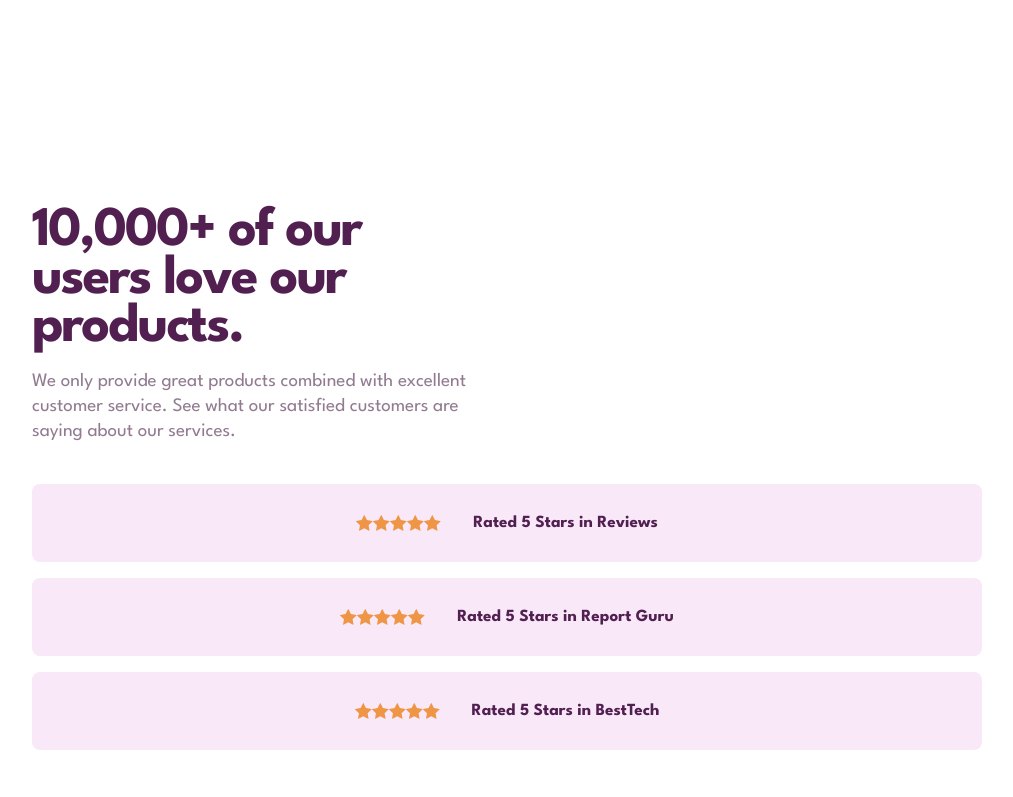
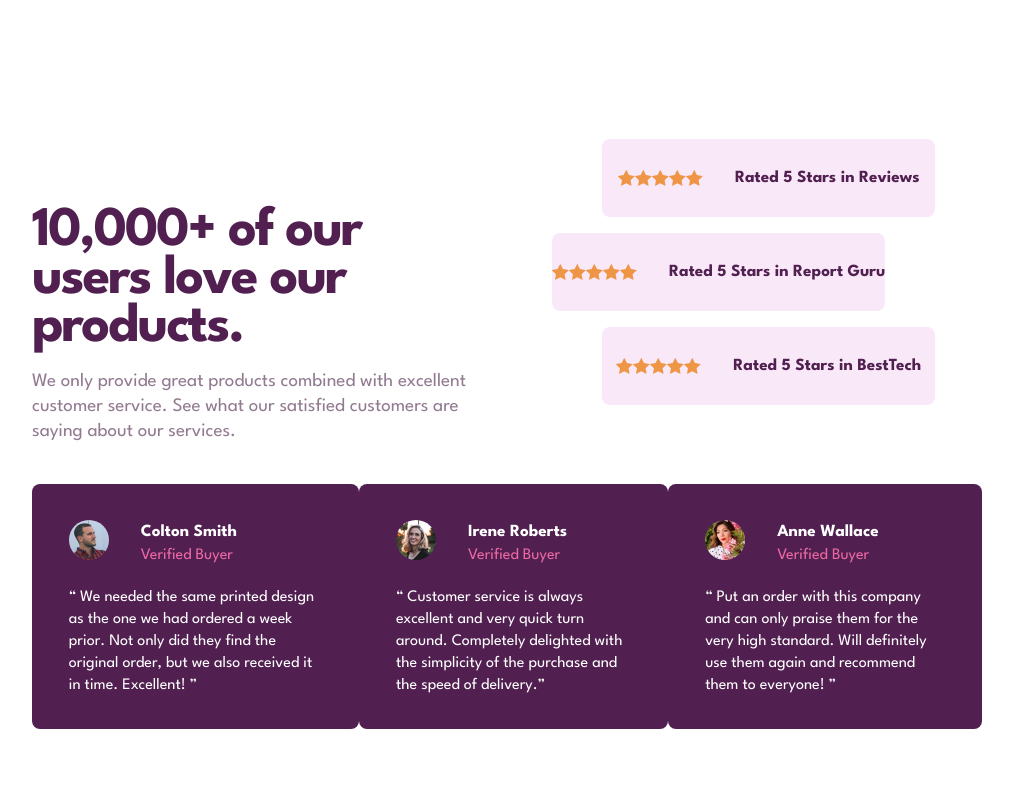
Before and after one commit to DorianCursos/social-proof-section, a plain HTML site: page index.html in a window 1280 px wide. Shown: the top 797 px of the page, without its empty margins (133-1146 px from the left). Drawn offline with Linux system fonts and the light colour scheme.

Commit message:
sin terminar

```diff
--- a/css/styles.css
+++ b/css/styles.css
@@ -12,23 +12,23 @@ body {
   max-width: 1440px;
   margin-inline: auto;
   font-family: 'League Spartan', sans-serif;
-  background-image: url(../assets/images/bg-pattern-top-mobile.svg), url(../assets/images/bg-pattern-bottom-mobile.svg);
-  background-repeat: no-repeat;
-  background-position: top, bottom;
 }
 
 @media screen and (width>768px) {
   body {
     padding: 7.375rem 10.3125rem;
-    background-image: url(../assets/images/bg-pattern-top-desktop.svg), url(../assets/images/bg-pattern-bottom-desktop.svg);
-    background-position: top left, bottom right;
   }
+}
+.first-section {
+  display: flex;
+  flex-direction: column;
+  gap: 7.8125rem;
 }
 
 @media screen and (width>768px) {
-  .first-row {
-    display: flex;
-    gap: 7.8125rem;
+  .first-section {
+    flex-direction: row;
+    align-items: center;
   }
 }
 
@@ -94,6 +94,10 @@ body {
     align-items: center;
     gap: 2rem;
   }
+  .second-review {
+    position: relative;
+    left: -50px;
+  }
 }
 
 .review-stars {
@@ -113,6 +117,17 @@ body {
   font-size: 1.0625rem;
   font-weight: 700;
   color: #512051;
+}
+
+.testimonials {
+  display: flex;
+  flex-direction: column;
+}
+
+@media screen and (width>768px) {
+  .testimonials {
+    flex-direction: row;
+  }
 }
 
 .testimonial-card {
--- a/index.html
+++ b/index.html
@@ -11,15 +11,15 @@
     <title>Social Proof Section</title>
   </head>
   <body>
-    <header class="header">
+    <main class="main">
+      <div class="first-section">
+        <div class="header">
           <h1 class="title">10,000+ of our users love our products.</h1>
           <p class="text intro-text">
-        We only provide great products combined with excellent customer service. See what our satisfied customers are saying about our
-        services.
+            We only provide great products combined with excellent customer service. See what our satisfied customers
+            are saying about our services.
           </p>
-    </header>
-
-    <main class="main">
+        </div>
         <section class="reviews">
           <div class="review">
             <div class="review-stars">
@@ -31,7 +31,7 @@
             </div>
             <span class="review-text">Rated 5 Stars in Reviews</span>
           </div>
-        <div class="review">
+          <div class="review second-review">
             <div class="review-stars">
               <img src="./assets/images/icon-star.svg" alt="icon star" />
               <img src="./assets/images/icon-star.svg" alt="icon star" />
@@ -52,7 +52,7 @@
             <span class="review-text">Rated 5 Stars in BestTech</span>
           </div>
         </section>
-
+      </div>
       <section class="testimonials">
         <div class="testimonial-card">
           <div class="testimonial-header">
@@ -63,8 +63,8 @@
             </div>
           </div>
           <p class="testimonial-text">
-            “ We needed the same printed design as the one we had ordered a week prior. Not only did they find the original order, but we
-            also received it in time. Excellent! ”
+            “ We needed the same printed design as the one we had ordered a week prior. Not only did they find the
+            original order, but we also received it in time. Excellent! ”
           </p>
         </div>
         <div class="testimonial-card">
@@ -76,8 +76,8 @@
             </div>
           </div>
           <p class="testimonial-text">
-            “ Customer service is always excellent and very quick turn around. Completely delighted with the simplicity of the purchase and
-            the speed of delivery.”
+            “ Customer service is always excellent and very quick turn around. Completely delighted with the simplicity
+            of the purchase and the speed of delivery.”
           </p>
         </div>
         <div class="testimonial-card">
@@ -89,8 +89,8 @@
             </div>
           </div>
           <p class="testimonial-text">
-            “ Put an order with this company and can only praise them for the very high standard. Will definitely use them again and
-            recommend them to everyone! ”
+            “ Put an order with this company and can only praise them for the very high standard. Will definitely use
+            them again and recommend them to everyone! ”
           </p>
         </div>
       </section>
```
Lines whose indentation alone changed are shown as unchanged.
